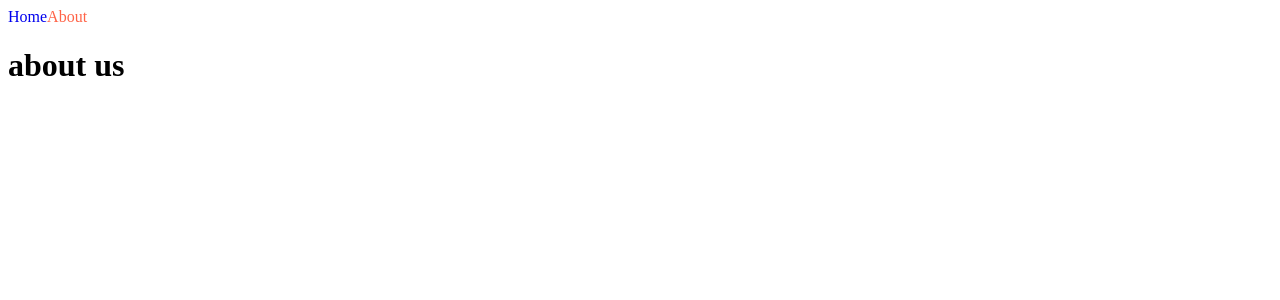
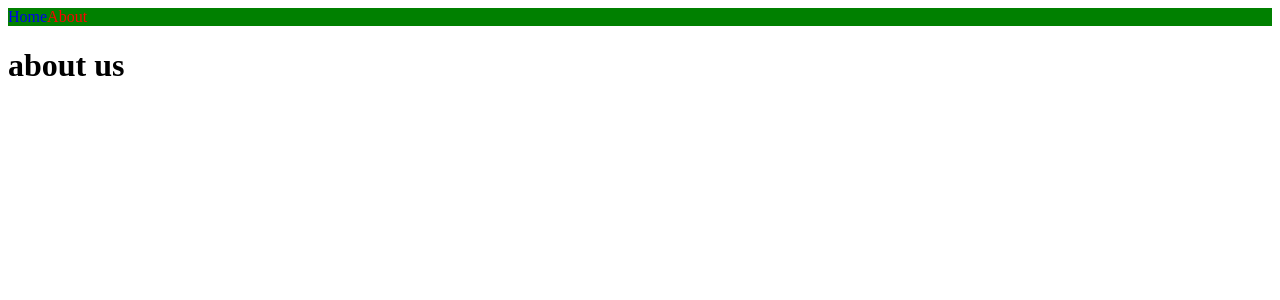
Before and after one commit to kwaksj329/NextJS-intro, a Next.js app: page /about in a window 1280 px wide. Shown: the top 300 px of the page. Built offline with nearby package versions, Linux system fonts and the light colour scheme.

Commit message:
1.5 styles JSX

```diff
--- a/components/NavBar.js
+++ b/components/NavBar.js
@@ -1,31 +1,30 @@
 import Link from "next/link";
 import { useRouter } from "next/router";
-import styles from "./NavBar.module.css";
 
 export default function NavBar() {
   const router = useRouter();
   //   console.log(router);
   return (
-    <nav className={styles.nav}>
+    <nav>
       <Link legacyBehavior href="/">
-        <a
-          className={`${styles.link} ${
-            router.pathname === "/" ? styles.active : ""
-          }`}
-        >
-          Home
-        </a>
+        <a className={router.pathname === "/" ? "active" : ""}>Home</a>
       </Link>
       <Link legacyBehavior href="/about">
-        <a
-          className={[
-            styles.link,
-            router.pathname === "/about" ? styles.active : "",
-          ].join(" ")}
-        >
-          About
-        </a>
+        <a className={router.pathname === "/about" ? "active" : ""}>About</a>
       </Link>
+      <style jsx>
+        {`
+          nav {
+            background-color: green;
+          }
+          a {
+            text-decoration: none;
+          }
+          .active {
+            color: red;
+          }
+        `}
+      </style>
     </nav>
   );
 }
--- a/components/NavBar.module.css
+++ /dev/null
@@ -1,13 +0,0 @@
-/* .nav {
-  display: flex;
-  justify-content: space-between;
-  background-color: tomato;
-} */
-
-.link {
-  text-decoration: none;
-}
-
-.active {
-  color: tomato;
-}
```
